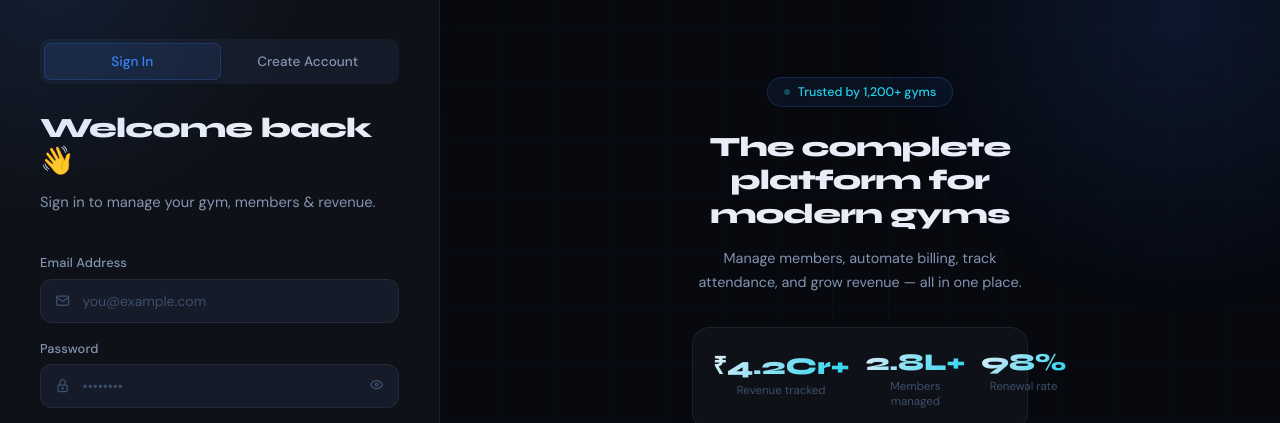
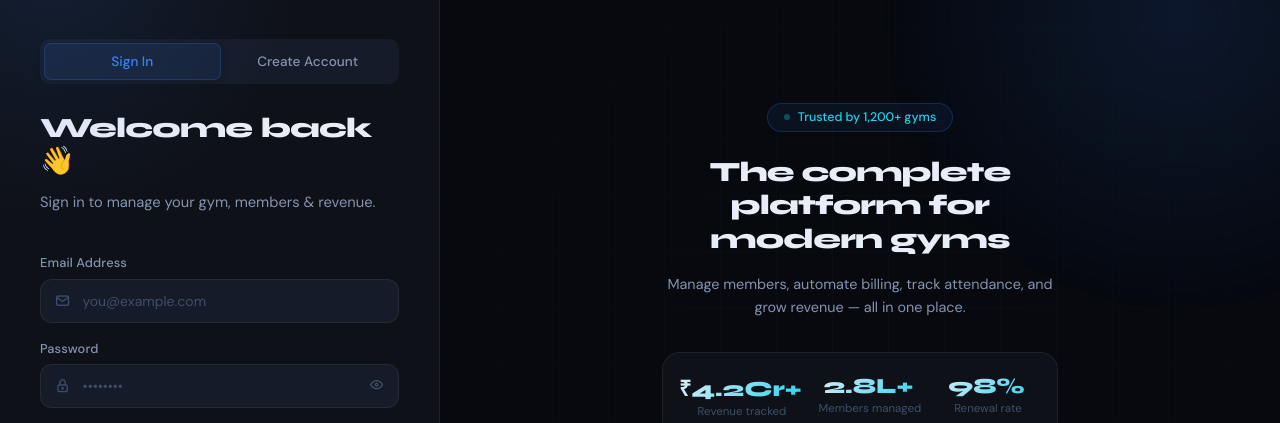
Before and after one commit to AkashDavidKumar/test, a plain HTML site: page auth/login.html in a window 1280 px wide. Shown: the part 85-508 px from the top of the page. Drawn offline with Linux system fonts and the light colour scheme.

Commit message:
fix: adjust promo stats width and padding to prevent text overflow from card borders

```diff
--- a/auth/login.html
+++ b/auth/login.html
@@ -212,7 +212,7 @@ body{
 
 .promo{
   position:relative;z-index:1;
-  max-width:400px;padding:2rem;text-align:center;
+  max-width:460px;padding:2rem;text-align:center;
 }
 .promo-badge{
   display:inline-flex;align-items:center;gap:0.5rem;
@@ -230,15 +230,16 @@ body{
 
 /* Stats strip */
 .stat-strip{
-  display:grid;grid-template-columns:repeat(3,1fr);gap:1rem;
+  display:grid;grid-template-columns:repeat(3,1fr);gap:0.75rem;
   background:var(--bg2);border:1px solid var(--border);
-  border-radius:var(--r2);padding:1.25rem;
+  border-radius:var(--r2);padding:1.25rem 1rem;
 }
 .strip-stat{}
 .strip-val{
-  font-family:'Syne',sans-serif;font-size:1.5rem;font-weight:800;
+  font-family:'Syne',sans-serif;font-size:1.35rem;font-weight:800;
   background:linear-gradient(135deg,var(--text),var(--cyan));
   -webkit-background-clip:text;-webkit-text-fill-color:transparent;
+  padding-right:0.15em;
 }
 .strip-label{font-size:0.72rem;color:var(--text3);margin-top:2px}
 
```
